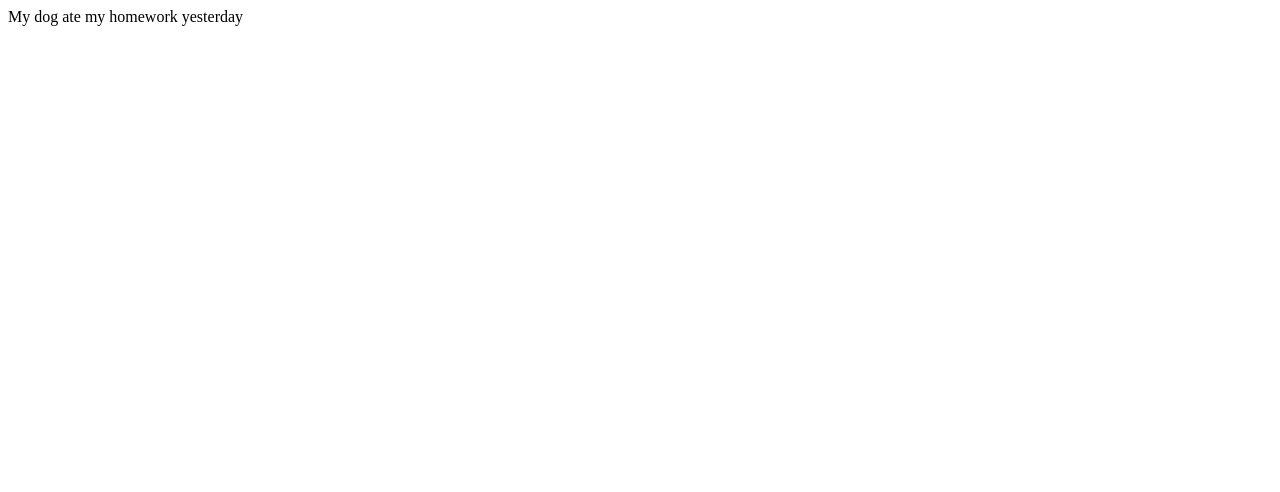
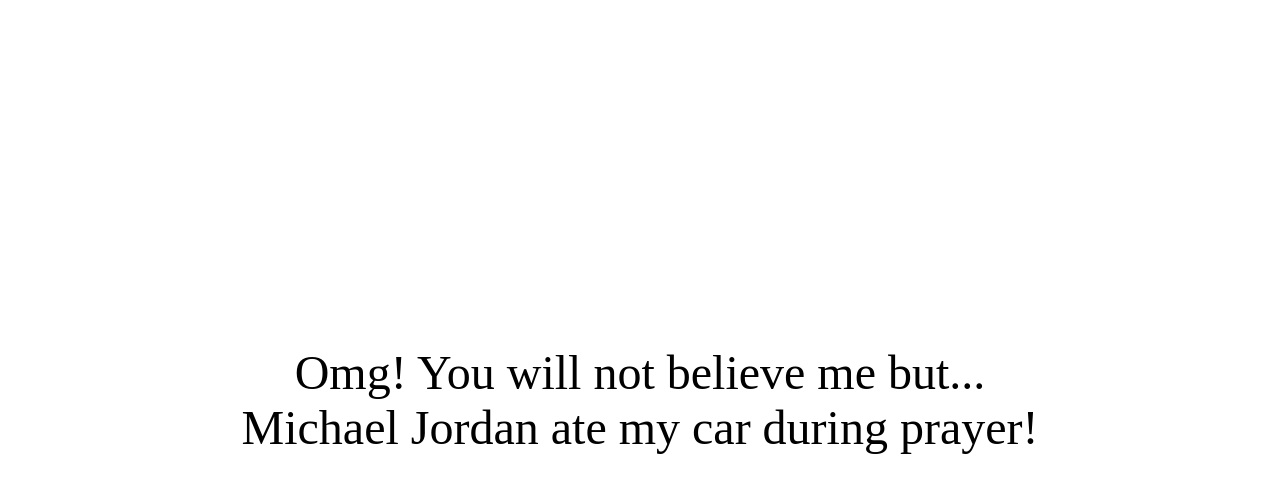
Before and after one commit to jzangarinim/excuse-generator, a plain HTML site: page index.html in a window 1280 px wide. Drawn offline with Linux system fonts and the light colour scheme.

Commit message:
added functionality

```diff
--- a/app.js
+++ b/app.js
@@ -0,0 +1,20 @@
+let who = ["My dog", "My mom", "Uncle Steve", "A hobo", "Michael Jordan"];
+let action = ["ate", "stole", "broke"];
+let what = ["my homework", "my car", "my phone"];
+let when = [
+  "just 5 minutes ago",
+  "yesterday",
+  "earlier today",
+  "during prayer",
+];
+
+window.onload = () => {
+  let randNums = [];
+  randNums[0] = Math.floor(Math.random() * who.length);
+  randNums[1] = Math.floor(Math.random() * action.length);
+  randNums[2] = Math.floor(Math.random() * what.length);
+  randNums[3] = Math.floor(Math.random() * when.length);
+  document.getElementById("excuse").innerHTML = `${who[randNums[0]]} ${
+    action[randNums[1]]
+  } ${what[randNums[2]]} ${when[randNums[3]]}!`;
+};
--- a/index.html
+++ b/index.html
@@ -9,6 +9,7 @@
   </head>
   <body>
     <div>
+      <p>Omg! You will not believe me but...</p>
       <p id="excuse">My dog ate my homework yesterday</p>
     </div>
     <script src="app.js"></script>
--- a/styles.css
+++ b/styles.css
@@ -1,3 +1,14 @@
-#excuse {
-  margin: auto;
+* {
+  margin: 0;
+  padding: 0;
+  box-sizing: border-box;
 }
+
+div {
+  font-size: 48px;
+  display: flex;
+  justify-content: center;
+  align-items: center;
+  height: 100vh;
+  flex-direction: column;
+}
```
